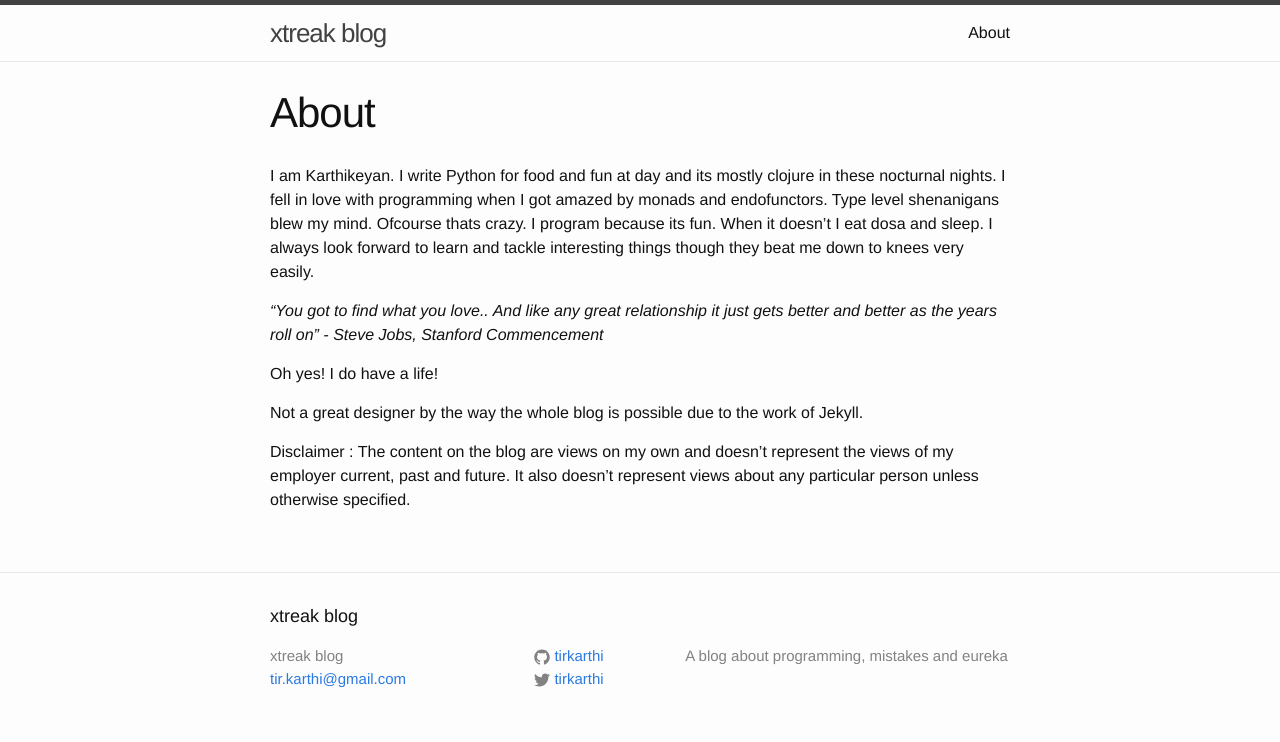
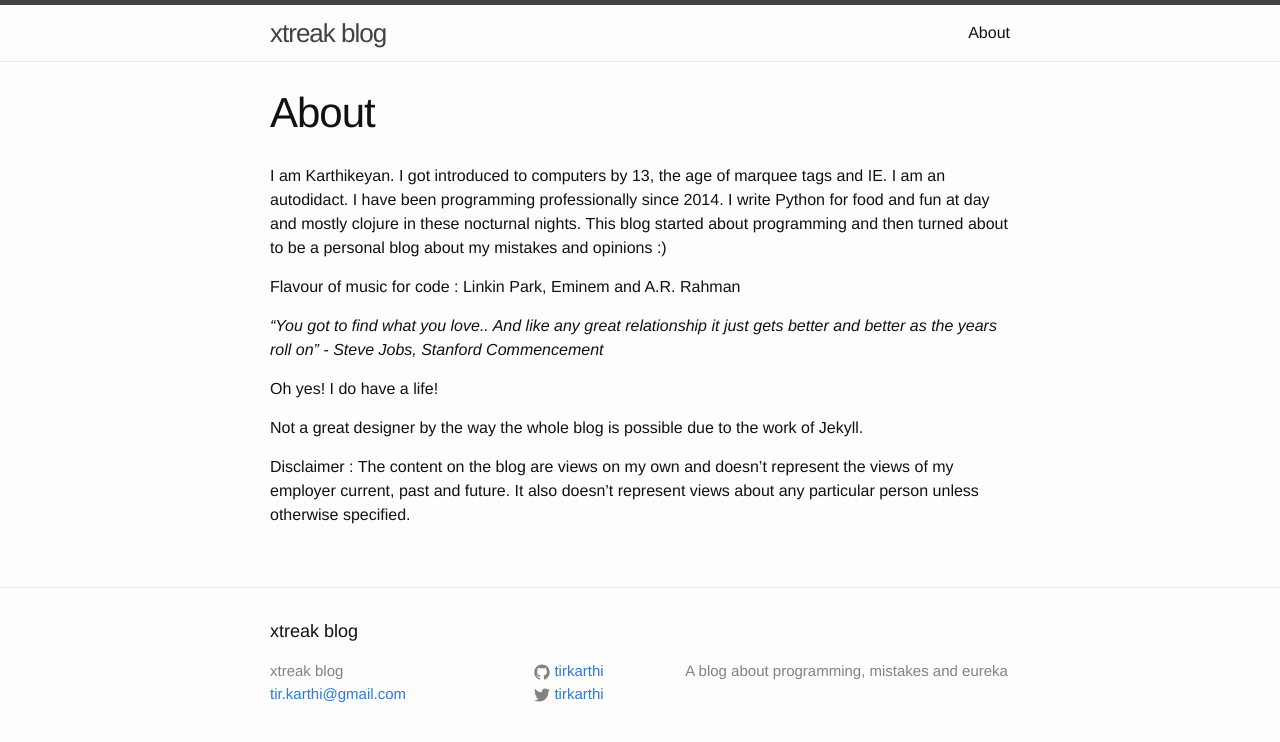
Before and after one commit to tirkarthi/tirkarthi.github.io, a Jekyll site: the page built from about.md, in a window 1280 px wide. Shown: the top 742 px of the page. Built offline with Jekyll 4.4.1, drawn with Linux system fonts in a browser that asks for light colours.

Commit message:
Update about

```diff
--- a/about.md
+++ b/about.md
@@ -4,7 +4,9 @@ title: About
 permalink: /about/
 ---
 
-I am Karthikeyan. I write Python for food and fun at day and its mostly clojure in these nocturnal nights. I fell in love with programming when I got amazed by monads and endofunctors. Type level shenanigans blew my mind. Ofcourse thats crazy. I program because its fun. When it doesn't I eat dosa and sleep. I always look forward to learn and tackle interesting things though they beat me down to knees very easily.
+I am Karthikeyan. I got introduced to computers by 13, the age of marquee tags and IE. I am an autodidact. I have been programming professionally since 2014. I write Python for food and fun at day and mostly clojure in these nocturnal nights.  This blog started about programming and then turned about to be a personal blog about my mistakes and opinions :)
+
+Flavour of music for code : Linkin Park, Eminem and A.R. Rahman
 
 *"You got to find what you love.. And like any great relationship it just gets better and better as the years roll on" - Steve Jobs, Stanford Commencement*
 
```
